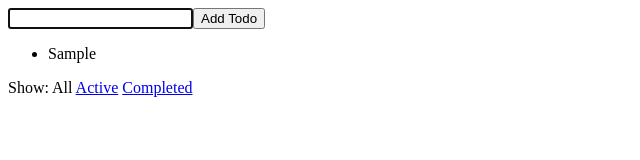
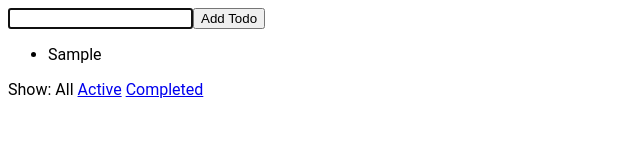
Before and after one commit to owenmead/forge, a React app: page / in a window 1280 px wide. Both pictures are taken after typing "Sample" into the empty fields and a click on the button "Add Todo". Shown: the full height of the page, 0-640 px from the left. Built offline with nearby package versions, Linux system fonts and the light colour scheme.

Commit message:
Bit more cleanup

```diff
--- a/index.html
+++ b/index.html
@@ -3,6 +3,7 @@
 <head>
 	<meta charset="UTF-8">
 	<title>Forge</title>
+	<link rel="stylesheet" href="styles.css">
 </head>
 <body>
 	<div id="root"></div>
--- a/index.js
+++ b/index.js
@@ -5,47 +5,34 @@ import Redux from 'redux';
 
 import { store } from './todoStore/store.js';
 
-const FilterLink = ({
-  filter,
-  currentFilter,
-  children
-}) => {
+const FilterLink = ( {filter, currentFilter, children} ) => {
+  var linkClick = function(e) {
+    e.preventDefault();
+    store.dispatch({
+      type: 'SET_VISIBILITY_FILTER',
+      filter
+    });
+  }
+
+  var link;
   if (currentFilter === filter) {
-    return <span>{children}</span>
+    link = children;
+  } else {
+    link = <a href='#' onClick={linkClick}>{children}</a>
   }
+
   return (
-    <a href='#'
-      onClick={e => {
-        e.preventDefault();
-        store.dispatch({
-          type: 'SET_VISIBILITY_FILTER',
-          filter
-        });
-      }}
-    >
-      {children}
-    </a>
+    <span className="filterLink">{link}</span>
   )
 }
 
-const Todo = ({
-  onClick,
-  completed,
-  text
-}) => (
-  <li
-   onClick={onClick}
-   style={{
-     textDecoration: completed?'line-through':'none'
-   }}>
+const Todo = ( {onClick, completed, text} ) => (
+  <li onClick={onClick} className={ completed ? 'is-todo-complete' : '' }>
     {text}
   </li>
 );
 
-const TodoList = ({
-  todos,
-  onTodoClick
-}) => (
+const TodoList = ({ todos, onTodoClick }) => (
   <ul>
     {todos.map(todo =>
       <Todo
@@ -79,38 +66,31 @@ class TodoApp extends Component {
       visibilityFilter
     } = this.props;
 
-    const visibleTodos = getVisibleTodos(
-      todos,
-      visibilityFilter);
+    const visibleTodos = getVisibleTodos(todos, visibilityFilter);
+
+    var todoClick = id=>store.dispatch({type: 'TOGGLE_TODO', id});
+    var addBtnClick = () => {
+      if (this.formInput.value === '') {
+        return;
+      }
+      store.dispatch({
+        type: 'ADD_TODO',
+        text: this.formInput.value,
+        id: nextTodoId++
+      });
+      this.formInput.value = '';
+      this.formInput.focus();
+    };
+
     return (
       <div>
-        <input ref={node => {
-          this.input = node;
-        }} />
-        <button onClick={() => {
-          store.dispatch({
-            type: 'ADD_TODO',
-            text: this.input.value,
-            id: nextTodoId++
-          });
-          this.input.value = '';
-          this.input.focus();
-        }}>Add Todo</button>
-        <TodoList
-          todos={visibleTodos}
-          onTodoClick={id =>
-            store.dispatch({
-              type: 'TOGGLE_TODO',
-              id
-            })
-          } />
+        <input ref={c=>this.formInput=c} />
+        <button onClick={addBtnClick}>Add Todo</button>
+        <TodoList todos={visibleTodos} onTodoClick={todoClick} />
         <p>
           Show:
-          {' '}
           <FilterLink filter='SHOW_ALL' currentFilter={visibilityFilter}>All</FilterLink>
-          {' '}
           <FilterLink filter='SHOW_ACTIVE' currentFilter={visibilityFilter}>Active</FilterLink>
-          {' '}
           <FilterLink filter='SHOW_COMPLETED' currentFilter={visibilityFilter}>Completed</FilterLink>
         </p>
       </div>
--- /dev/null
+++ b/styles.css
@@ -0,0 +1,16 @@
+/* == Base ==== */
+body {
+	font-family: Roboto, Helvetica, 'sans-serif';
+}
+
+/* == Layout ==== */
+
+/* == Modules ==== */
+.filterLink {
+	margin-left: 4px;
+}
+
+/* == State == */
+.is-todo-complete {
+	text-decoration: line-through;
+}
```
